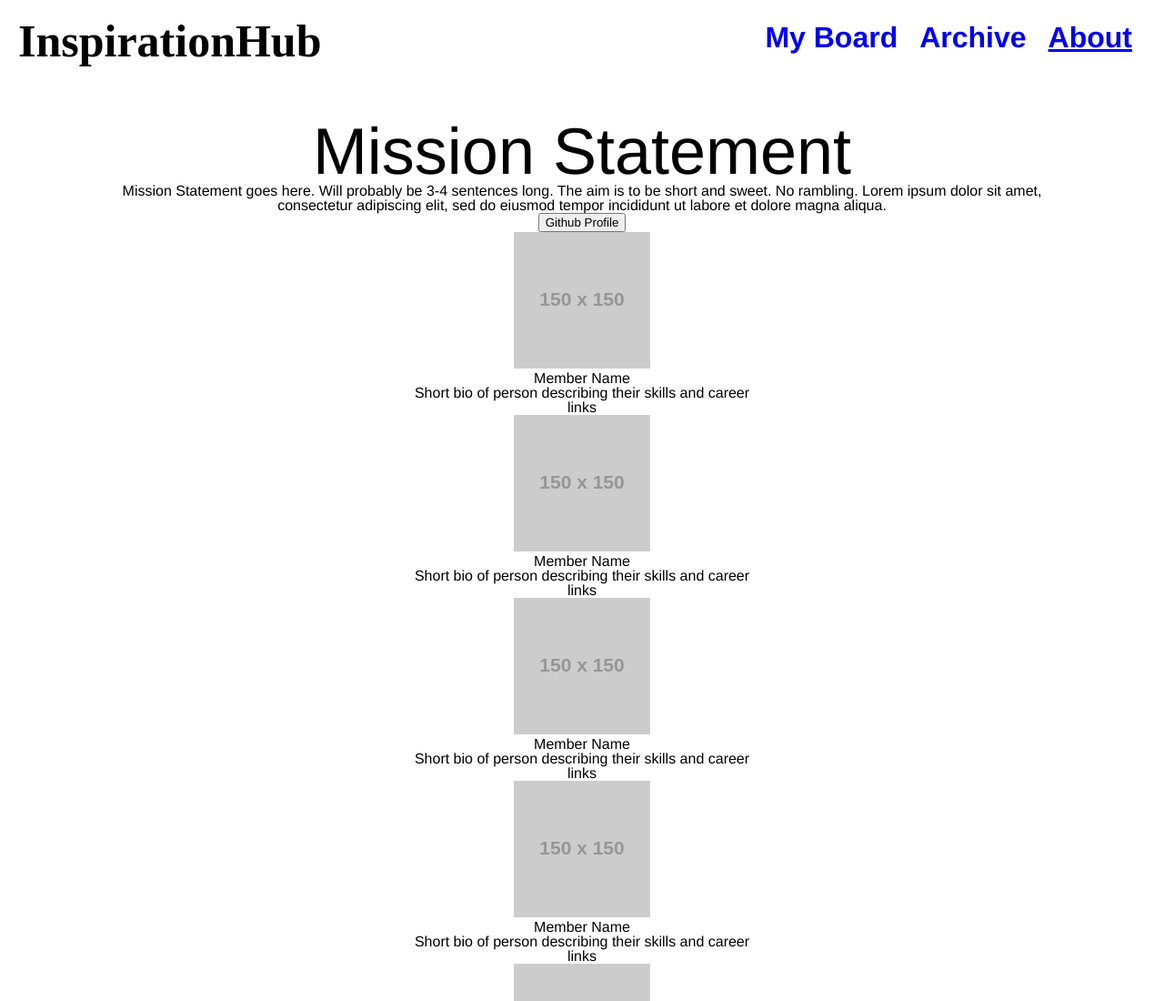
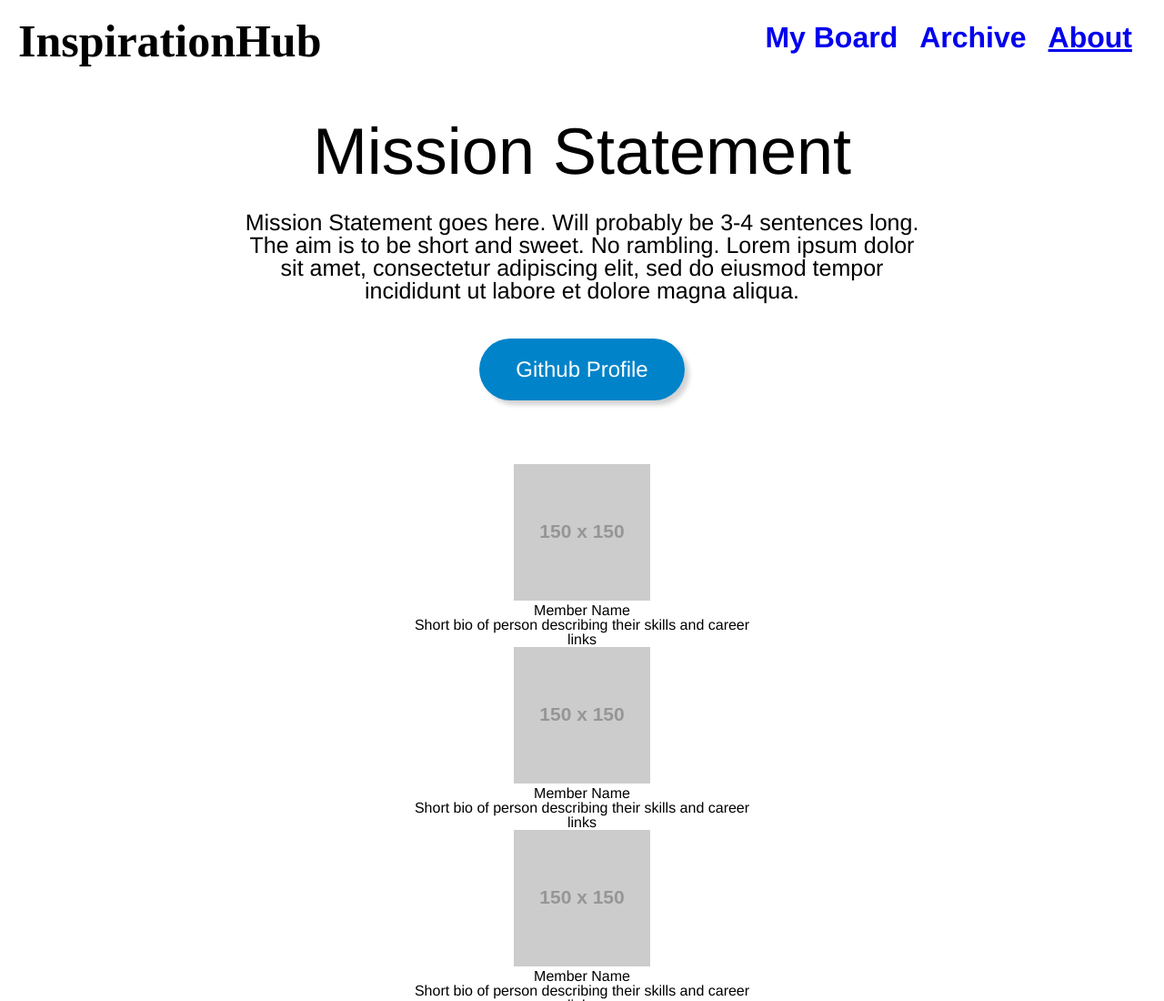
Before and after one commit to InspirationHub/inspiration-hub, a plain HTML site: page about.html in a window 1280 px wide. Shown: the top 1100 px of the page at 91% size. Drawn offline with Linux system fonts and the light colour scheme; placeholder pictures from the web are drawn by us.

Commit message:
Style for Mission statement section.

```diff
--- a/about.html
+++ b/about.html
@@ -23,8 +23,8 @@
   </header>
 
   <main>
-    <div>
-      <h1 id="mission-title">
+    <div id='mission'>
+      <h1>
         Mission Statement
       </h1>
       <p>
@@ -32,9 +32,9 @@
         Lorem ipsum dolor sit amet, consectetur adipiscing elit, sed do eiusmod tempor incididunt ut labore et dolore
         magna aliqua.
       </p>
-      <button id="github-button">
-        Github Profile
-      </button>
+      <a href="https://github.com/peterjast/inspiration-hub" target="_blank">
+        <button>Github Profile</button>
+      </a>
     </div>
 
     <div id="team">
--- a/css/about.css
+++ b/css/about.css
@@ -6,12 +6,43 @@ main {
   width: 80%;
 }
 
+#mission {
+  margin-bottom: 50px;
+}
 
+#mission h1 {
+  font-size: 72px;
+  padding-bottom: 10px;
+}
 
-#mission-title {
-  font-size: 72px;
+#mission p {
+  padding: 20px;
+  font-size: 25px;
+}
+
+#mission button {
+  font-size: 25px;
+  padding: 20px;
+  margin: 20px;
+  outline: none;
+}
+
+#mission button {
+  background-color: rgb(0, 131, 201);
+  color: white;
+  padding: 20px 40px;
+  font-size: x-large;
+  border-radius: 50px;
+  border: none;
+  box-shadow: 5px 5px 5px lightgrey;
 }
 
 footer {
   padding: 25px;
 }
+
+@media screen and (min-width: 818px) {
+  #mission p {
+    max-width: 750px;
+  }
+}
```
